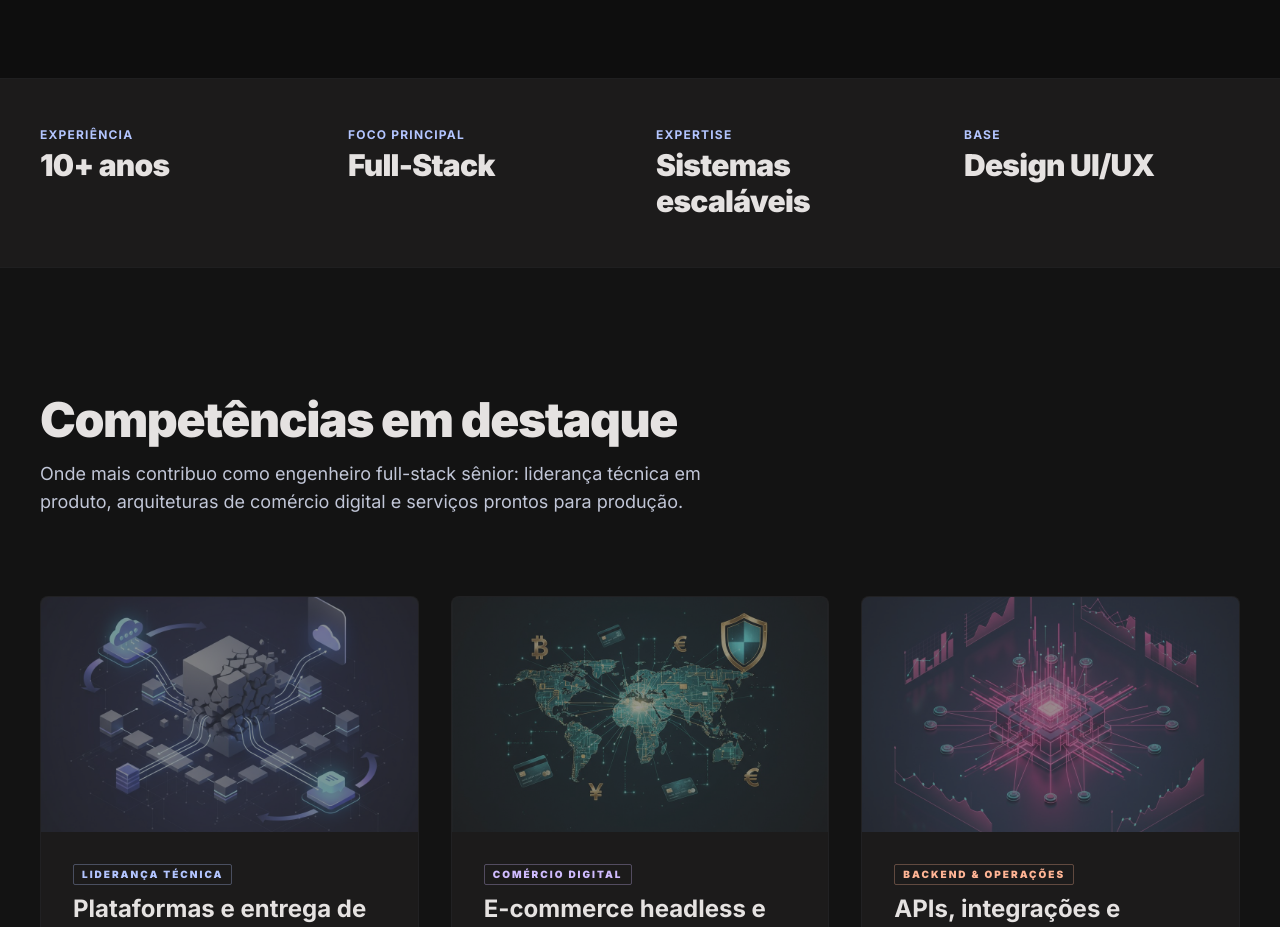
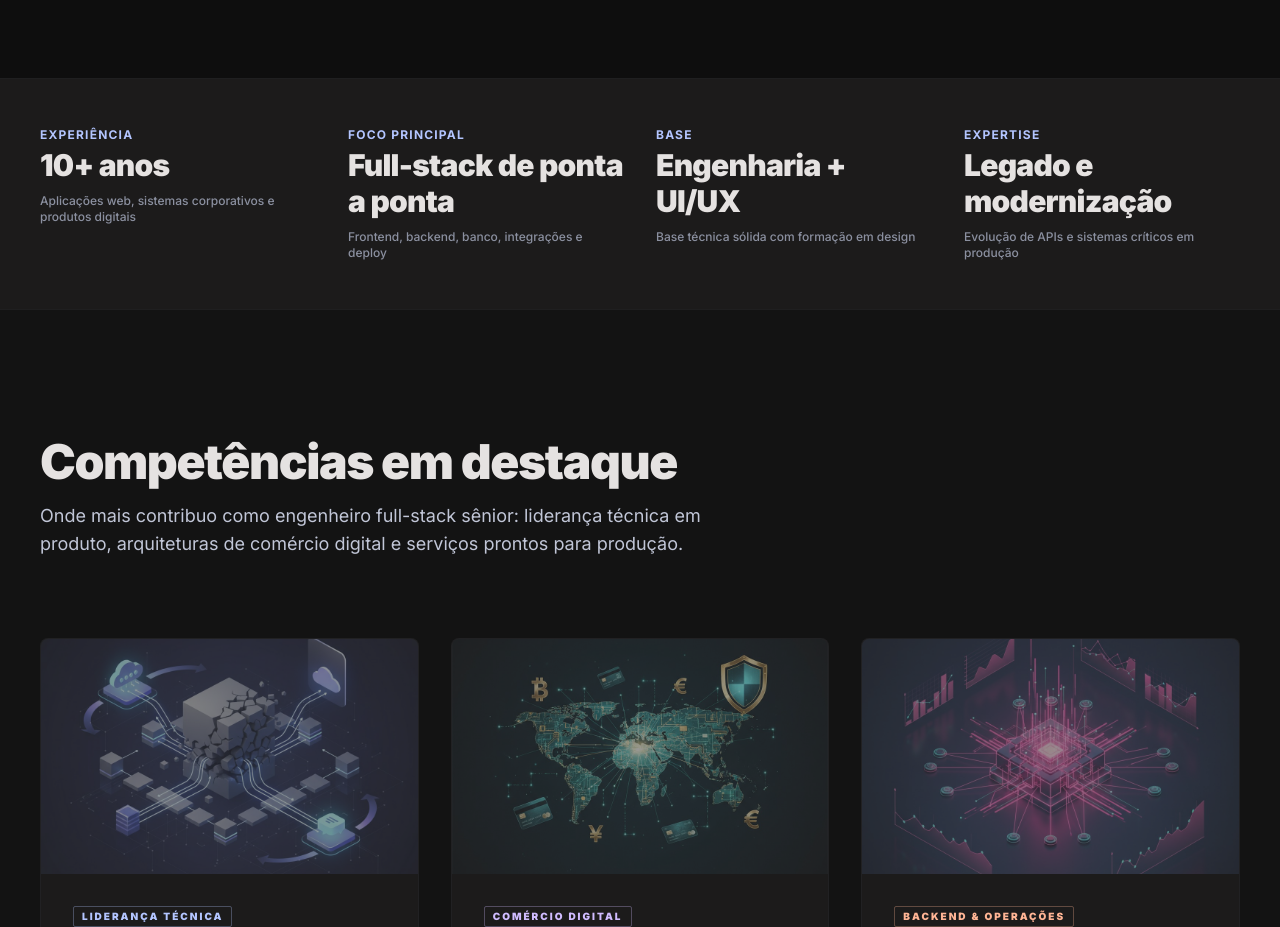
Before and after one commit to leandrozanardo/portfolio, a React (Vite) app: page / in a window 1280 px wide. Shown: the part 820-1747 px from the top of the page. Built offline with nearby package versions, Linux system fonts and the light colour scheme; no server answers.

Commit message:
feat: Improve quick proof

```diff
--- a/src/components/sections/RecruiterSnapshotSection.tsx
+++ b/src/components/sections/RecruiterSnapshotSection.tsx
@@ -1,10 +1,28 @@
 import { useTranslation } from "react-i18next";
 
 const METRICS = [
-  { labelKey: "snapshot.experience" as const, valueKey: "snapshot.experienceValue" as const },
-  { labelKey: "snapshot.coreFocus" as const, valueKey: "snapshot.coreFocusValue" as const },
-  { labelKey: "snapshot.expertise" as const, valueKey: "snapshot.expertiseValue" as const },
-  { labelKey: "snapshot.foundation" as const, valueKey: "snapshot.foundationValue" as const },
+  {
+    labelKey: "snapshot.experience" as const,
+    valueKey: "snapshot.experienceValue" as const,
+    captionKey: "snapshot.experienceCaption" as const,
+  },
+  {
+    labelKey: "snapshot.coreFocus" as const,
+    valueKey: "snapshot.coreFocusValue" as const,
+    captionKey: "snapshot.coreFocusCaption" as const,
+  },
+  {
+    // Label "Base": pairs with engineering + design headline (swapped vs fourth column).
+    labelKey: "snapshot.foundation" as const,
+    valueKey: "snapshot.expertiseValue" as const,
+    captionKey: "snapshot.expertiseCaption" as const,
+  },
+  {
+    // Label "Expertise": pairs with legacy headline (swapped vs third column).
+    labelKey: "snapshot.expertise" as const,
+    valueKey: "snapshot.foundationValue" as const,
+    captionKey: "snapshot.foundationCaption" as const,
+  },
 ];
 
 export function RecruiterSnapshotSection() {
@@ -17,13 +35,16 @@ export function RecruiterSnapshotSection() {
     >
       <div className="mx-auto max-w-[1400px] px-4 py-10 sm:px-6 sm:py-12 lg:px-10">
         <div className="grid grid-cols-2 gap-6 md:grid-cols-4 md:gap-8">
-          {METRICS.map(({ labelKey, valueKey }) => (
+          {METRICS.map(({ labelKey, valueKey, captionKey }) => (
             <div key={labelKey} className="flex flex-col gap-1">
               <p className="text-xs font-bold uppercase tracking-widest text-primary">
                 {t(labelKey)}
               </p>
               <p className="text-2xl font-black tracking-tight text-on-surface sm:text-3xl">
                 {t(valueKey)}
+              </p>
+              <p className="mt-1.5 text-[0.6875rem] font-medium leading-snug text-outline sm:text-xs">
+                {t(captionKey)}
               </p>
             </div>
           ))}
--- a/src/locales/en.json
+++ b/src/locales/en.json
@@ -72,13 +72,17 @@
   },
   "snapshot": {
     "experience": "Experience",
-    "experienceValue": "10+ Years",
+    "experienceValue": "10+ years",
+    "experienceCaption": "Web applications, enterprise systems, and digital products",
     "coreFocus": "Core Focus",
-    "coreFocusValue": "Full-Stack",
+    "coreFocusValue": "End-to-end full-stack",
+    "coreFocusCaption": "Frontend, backend, database, integrations, and deploy",
     "expertise": "Expertise",
-    "expertiseValue": "Scalable Systems",
+    "expertiseValue": "Engineering + UI/UX",
+    "expertiseCaption": "Strong technical foundation with formal design training",
     "foundation": "Foundation",
-    "foundationValue": "UI/UX Design"
+    "foundationValue": "Legacy & modernization",
+    "foundationCaption": "Evolving APIs and business-critical production systems"
   },
   "caseStudies": {
     "title": "Core strengths",
--- a/src/locales/es.json
+++ b/src/locales/es.json
@@ -73,12 +73,16 @@
   "snapshot": {
     "experience": "Experiencia",
     "experienceValue": "10+ años",
+    "experienceCaption": "Aplicaciones web, sistemas corporativos y productos digitales",
     "coreFocus": "Enfoque principal",
-    "coreFocusValue": "Full-Stack",
+    "coreFocusValue": "Full-stack de punta a punta",
+    "coreFocusCaption": "Frontend, backend, base de datos, integraciones y deploy",
     "expertise": "Experiencia",
-    "expertiseValue": "Sistemas escalables",
+    "expertiseValue": "Ingeniería + UI/UX",
+    "expertiseCaption": "Base técnica sólida con formación en diseño",
     "foundation": "Base",
-    "foundationValue": "Diseño UI/UX"
+    "foundationValue": "Legado y modernización",
+    "foundationCaption": "Evolución de APIs y sistemas críticos en producción"
   },
   "caseStudies": {
     "title": "Competencias destacadas",
--- a/src/locales/pt-BR.json
+++ b/src/locales/pt-BR.json
@@ -73,12 +73,16 @@
   "snapshot": {
     "experience": "Experiência",
     "experienceValue": "10+ anos",
+    "experienceCaption": "Aplicações web, sistemas corporativos e produtos digitais",
     "coreFocus": "Foco principal",
-    "coreFocusValue": "Full-Stack",
+    "coreFocusValue": "Full-stack de ponta a ponta",
+    "coreFocusCaption": "Frontend, backend, banco, integrações e deploy",
     "expertise": "Expertise",
-    "expertiseValue": "Sistemas escaláveis",
+    "expertiseValue": "Engenharia + UI/UX",
+    "expertiseCaption": "Base técnica sólida com formação em design",
     "foundation": "Base",
-    "foundationValue": "Design UI/UX"
+    "foundationValue": "Legado e modernização",
+    "foundationCaption": "Evolução de APIs e sistemas críticos em produção"
   },
   "caseStudies": {
     "title": "Competências em destaque",
```
